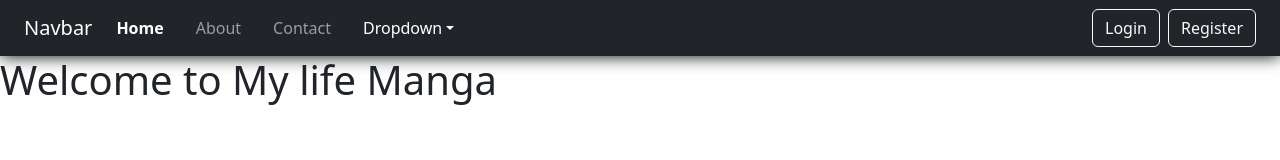
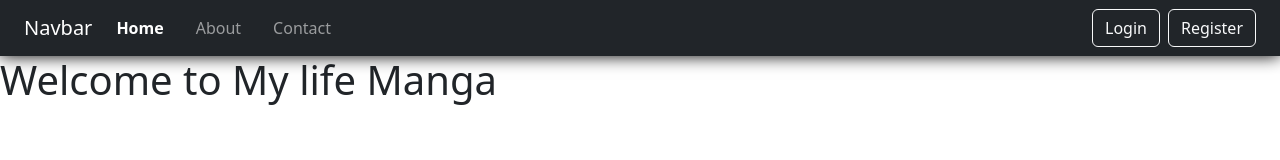
Before and after one commit to My-Life-Manga/My-Life-Manga, a React (Create React App) app in the folder client/: page / in a window 1280 px wide. Shown: the top 160 px of the page. Built offline with nearby package versions, Linux system fonts and the light colour scheme; the HTML template or start-up script is replaced by a standard one.

Commit message:
simplified navbar for now

```diff
--- a/client/src/components/navbar/Navbar.jsx
+++ b/client/src/components/navbar/Navbar.jsx
@@ -1,4 +1,4 @@
-import React, { useState, useRef, useEffect } from "react";
+import React, { useState, useEffect } from "react";
 import { NavLink, useHistory } from "react-router-dom";
 import { useCookies } from "react-cookie";
 import "bootstrap/dist/css/bootstrap.min.css";
@@ -11,22 +11,8 @@ const activeStyle = {
 
 function Navbar() {
   const [isAuthenticated, setIsAuthenticated] = useState(false);
-  const [isDropdownActive, setIsDropdownActive] = useState(false);
-  const dropdownRef = useRef(null);
   const history = useHistory();
   const [cookies, setCookie, removeCookie] = useCookies(["authToken"]);
-
-  function handleDropdownClick() {
-    setIsDropdownActive((prevState) => !prevState);
-
-    if (dropdownRef.current.classList.contains("show")) {
-      dropdownRef.current.classList.remove("scale-up-ver-top");
-      dropdownRef.current.classList.add("scale-up-ver-bottom");
-    } else {
-      dropdownRef.current.classList.remove("scale-up-ver-bottom");
-      dropdownRef.current.classList.add("scale-up-ver-top");
-    }
-  }
 
   function handleLogout() {
     removeCookie("authToken");
@@ -65,31 +51,6 @@ function Navbar() {
               Contact
             </NavLink>
           </li>
-          <li className="nav-item dropdown">
-            <NavLink className="nav-link dropdown-toggle" to="#" id="navbarDropdown" role="button" onClick={handleDropdownClick}>
-              Dropdown
-            </NavLink>
-            <ul ref={dropdownRef} className={`dropdown-menu ${isDropdownActive ? "show scale-up-ver-top" : "scale-up-ver-bottom"}`} aria-labelledby="navbarDropdown">
-              <li>
-                <NavLink className="dropdown-item" to="/action">
-                  Action
-                </NavLink>
-              </li>
-              <li>
-                <NavLink className="dropdown-item" to="#">
-                  Another action
-                </NavLink>
-              </li>
-              <li>
-                <hr className="dropdown-divider" />
-              </li>
-              <li>
-                <NavLink className="dropdown-item" to="#">
-                  Something else here
-                </NavLink>
-              </li>
-            </ul>
-          </li>
         </ul>
         {!isAuthenticated ? (
           <div className="d-flex">
@@ -102,7 +63,7 @@ function Navbar() {
           </div>
         ) : (
           <ul className="navbar-nav ms-auto">
-            <li className            ="nav-item">
+            <li className="nav-item">
               <form className="d-flex" role="search">
                 <input className="form-control me-2" type="search" placeholder="Search" aria-label="Search" />
                 <button className="btn btn-outline-success" type="submit">
```
